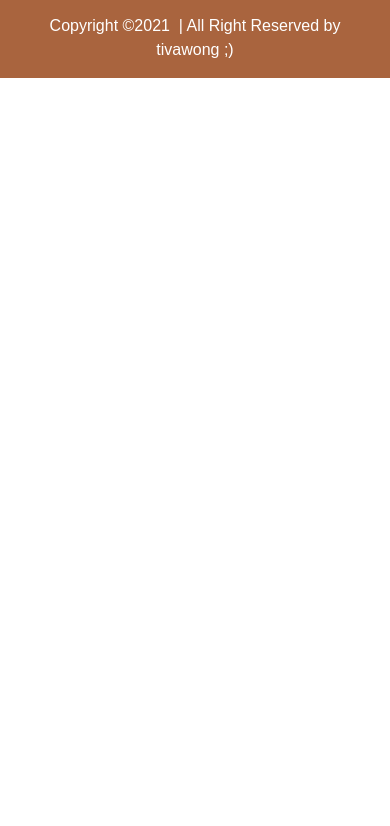
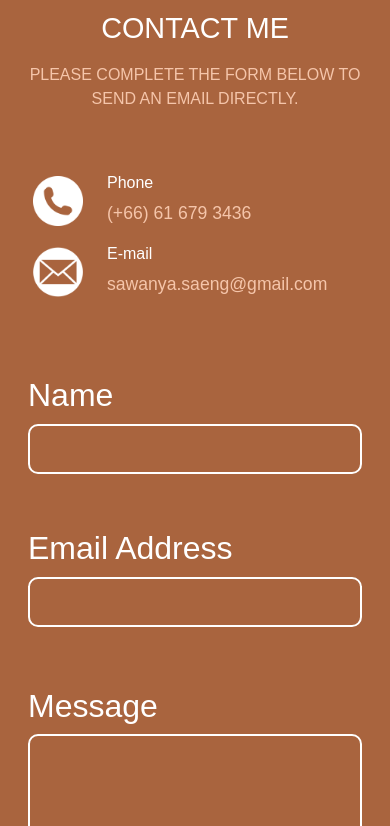
Before and after one commit to sawanya-saeng/sawanya-saeng.github.io, a React (Create React App) app: page / in a window 390 px wide. Shown: the part 8258-9084 px from the top of the page. Before the commit the page ends 8336 px from the top, so only its background shows below. Built offline with nearby package versions, Linux system fonts and the light colour scheme; a web font is replaced by a local one.

Commit message:
figPagev2.0

```diff
--- a/src/App.js
+++ b/src/App.js
@@ -23,7 +23,7 @@ class App extends Component {
   componentDidMount() {
     setTimeout(() => {
       this.setLoading();
-    }, 1500);
+    }, 2500);
   }
 
   setLoading = () => {
@@ -50,7 +50,7 @@ class App extends Component {
             <Banner />
             <Illustrantion />
             <TextEffect />
-            {/* <Contacts /> */}
+            <Contacts />
             <Footer />
           </>
         )}
--- a/src/components/Contacts.js
+++ b/src/components/Contacts.js
@@ -47,9 +47,9 @@ const Contacts = () => {
         <p>PLEASE COMPLETE THE FORM BELOW TO SEND AN EMAIL DIRECTLY.</p>
         <span className="success-message">{sucessMessage}</span>
       </div>
-      <div className="col container">
-        <div class="row">
-          <div class="col boxLeft">
+      <div className="container areaTag">
+        <div className="row">
+          <div className="col-md-6 col-xs-12 boxLeft">
             <div className="row">
               <div className="col boXL1">
                 <img src={Phone} className="picContacts" alt="Phone..." />
@@ -60,10 +60,10 @@ const Contacts = () => {
               </div>
             </div>
           </div>
-          <div class="col boxRight">
+          <div className="col-md-6 col-xs-12 boxRight">
             <div className="row">
               <div className="col boXL1">
-                <img src={Email} className="picContacts" alt="Phone..." />
+                <img src={Email} className="picContacts" alt="Email..." />
               </div>
               <div className="col boXL2">
                 <div className="txtMe">E-mail</div>
@@ -72,11 +72,11 @@ const Contacts = () => {
             </div>
           </div>
         </div>
+
         <div className="container">
           <form onSubmit={handleSubmit(onSubmit)}>
-            <div className="row rowContacts">
-              <div className="areaForm">
-                <div className="col-md-12 col-xs-12">
+            <div className="row">
+              <div className="col-md-6 col-xs-12 areaIn">
                 {/* NAME INPUT */}
                 <div className="text-left boxName">
                   <div className="txtInput">Name</div>
@@ -116,9 +116,7 @@ const Contacts = () => {
                   <div className="line"></div>
                 </div>
               </div>
-              </div>
-              <div className="areaForm">
-                <div className="col-md-12 col-xs-12">
+              <div className="col-md-6 col-xs-12 areaIn">
                 {/* DESCRIPTION */}
                 <div className="boxMeassge">
                   <div className="text-left">
@@ -141,7 +139,6 @@ const Contacts = () => {
                 </button>
               </div>
             </div>
-            </div>
           </form>
         </div>
       </div>
--- a/src/styles/Contacts.css
+++ b/src/styles/Contacts.css
@@ -7,21 +7,17 @@
   padding-bottom: 7rem;
   height: 100%;
 }
-
 .contacts h1 {
   color: #ffffff;
 }
-
 .txtContacts {
   color: #ffffff;
   padding: 1.3rem 0;
 }
-
 .contacts p {
   color: #F5C5AA;
   font-size: 1rem;
 }
-
 .rowTextContacts {
   justify-content: space-around;
   color: #ffffff;
@@ -30,16 +26,15 @@
   padding-right: 15rem;
   border: 1px solid;
 }
-
 .picContacts {
   width: 60px;
 }
 .boXL1{
-  margin-left: 120px;
+  text-align: right;
+  margin-left: -200px;
 }
 .boXL2{
   text-align: left;
-  margin-right: 100px;
 }
 .txtMe {
   font-size: 1.25rem;
@@ -50,16 +45,13 @@
   font-size: 1.3rem;
   color: #F5C5AA;
 }
-
 .areaInput {
   border: 1px solid;
 }
-
 .rowContacts {
   display: flex;
   justify-content: space-evenly;
 }
-
 .txtInput {
   font-size: 2rem;
   color: #ffffff;
@@ -69,11 +61,9 @@
   width: 600px;
   height: 300px;
 }
-
 .boxName {
   justify-content: flex-start;
 }
-
 .boxEmail {
   justify-content: flex-end;
   padding-top: 45px;
@@ -144,158 +134,166 @@ textarea.form-control {
   margin: 0.3rem 0;
 }
 
-.error-message {
-  color: #ff0000;
-  text-align: left;
-}
-
 .success-message {
   font-weight: 900;
   color: #00ff7f;
 }
 
-/*---------------- MEDIA -----------------------*/
-/* @media (max-width: 768px) {
-  .contacts {
-    overflow-x: hidden;
-  }
-
-  .contacts .container {
-    padding: 0 1rem;
-  }
-
-  .contacts p {
-    padding: 0 0.4rem;
-  }
-} */
-
-@media (min-width: 1024px) and (max-width: 1280px) {
+@media (min-width: 1281px) and (max-height: 1920px) {
   .contacts p {
     font-size: 1rem;
     padding: 20px;
   }
   .picContacts {
-    width: 40px;
+    width: 60px;
+  }
+  .boXL1{
+    text-align: right;
+    margin-left: -200px;
+  }
+  .boXL2{
+    text-align: left;
   }
   .txtMe {
-    font-size: 1.1rem;
+    font-size: 1.25rem;
+    color: #ffffff;
   }
   .marginTop {
-    font-size: 0.8rem;
-  }
-  .boxLeft{
-    padding-left: 50px;
-  }
-  .boXL1{
-    margin: 0;
+    margin-top: 5px;
+    font-size: 1.3rem;
+    color: #F5C5AA;
   }
 }
 
-/* Large Desktop */
-@media screen and (width: 1440px) {
-  .contacts {
-    background: #a9643e;
-    padding: 3rem 0;
-    padding-top: 7.5rem;
-    padding-bottom: 0rem;
-    height: 100%;
-  }
-}
-/* tablet */
-@media screen and (max-width: 780px) {
-  .contacts p {
+@media (min-width: 1025px) and (max-width: 1280px) {
+   .contacts p {
     font-size: 1rem;
     padding: 20px;
   }
   .picContacts {
-    width: 40px;
+    width: 60px;
+  }
+  .boXL1{
+    text-align: right;
+    margin-left: -200px;
+  }
+  .boXL2{
+    text-align: left;
   }
   .txtMe {
-    font-size: 1.1rem;
+    font-size: 1.25rem;
+    color: #ffffff;
   }
   .marginTop {
-    font-size: 0.8rem;
+    margin-top: 5px;
+    font-size: 1.3rem;
+    color: #F5C5AA;
   }
-  .boxLeft{
-    padding-left: 50px;
-  }
-  .boXL1{
-    margin: 0;
-  }
-
 }
 
-/* mobile */
-@media (max-width: 480px) {
+@media (width: 1024px) {
   .contacts {
     background: #a9643e;
     padding: 3rem 0;
     padding-top: 5rem;
-    padding-bottom: 10rem;
     height: 100%;
   }
-  .contacts p {
-    font-size: 0.6rem;
-    margin-top: -20px;
+   .contacts p {
+    font-size: 1rem;
+    padding: 10px;
   }
-
   .picContacts {
-    width: 35px;
-  }
-  .txtMe {
-    font-size: 0.9rem;
-  }
-  .marginTop {
-    font-size: 0.7rem;
-  }
-  .boxLeft{
-    padding-left: 20px;
-    margin-top: -20px;
-  }
-  .boxRight{
-    padding-left: 20px;
-    margin-top: 15px;
+    width: 50px;
   }
   .boXL1{
-    margin: 0;
+    text-align: right;
+    margin-left: -200px;
   }
   .boXL2{
     text-align: left;
   }
-   .txtInput {
+  .txtMe {
+    font-size: 1.3rem;
+    color: #ffffff;
+  }
+  .marginTop {
+    font-size: 1.35rem;
+    color: #F5C5AA;
+  }
+}
+
+@media screen and (width: 768px) {
+  .contacts {
+    background: #a9643e;
+    padding: 3rem 0;
+    padding-top: 5rem;
+    height: 100%;
+  }
+   .contacts p {
     font-size: 1rem;
-    margin-top: 20px;
-  }
-  .contacts input,
-  .contacts textarea {
-    width: 100%;
-    height: 40px;
-    box-sizing: border-box;
-    background: none;
-    resize: none;
-    border: 0;
-    border: 0.125rem solid #ffffff;
-    color: #F5C5AA;
-    border-radius: 10px;
-    outline: 0 !important;
-    box-shadow: none !important;
-    margin-bottom: 1rem;
-    padding-left: 0 !important;
-  }
-  .boxEmail {
-    justify-content: flex-end;
-    padding-top: 1px;
-  }
-  .areaForm {
-    box-sizing: border-box;
-    width: 550px;
-    height: 200px;
     padding: 10px;
   }
-  .error-message {
-    color: #ff0000;
+  .picContacts {
+    width: 50px;
+    margin-top: 5px;
+  }
+  .boXL1{
+    text-align: right;
+    margin-left: -200px;
+  }
+  .boXL2{
     text-align: left;
-    font-size: 0.8rem;
-    padding: 0;
+  }
+  .txtMe {
+    font-size: 1.2rem;
+    color: #ffffff;
+  }
+  .marginTop {
+    font-size: 1.25rem;
+    color: #F5C5AA;
   }
 }
+
+@media (min-width: 320px) and (max-width: 480px) {
+  .contacts {
+    background: #a9643e;
+    padding: 3rem 0;
+    padding-top: 5rem;
+    height: 100%;
+  }
+  .contacts h1 {
+    font-size: 1.8rem;
+  }
+  .contacts p {
+    font-size: 1rem;
+    padding: 10px;
+  }
+  .picContacts {
+    width: 50px;
+    margin-top: 5px;
+  }
+  .boXL1{
+    text-align: right;
+  }
+  .boXL2{
+    text-align: left;
+  }
+  .boxRight{
+    margin-top: 15px;
+  }
+  .txtMe {
+    font-size: 1rem;
+    color: #ffffff;
+  }
+  .marginTop {
+    font-size: 1.1rem;
+    color: #F5C5AA;
+  }
+  .areaTag{
+    margin-top: -30px;
+  }
+  .areaIn{
+    padding: 40px;
+    margin-top: -30px;
+  }
+}
```
Lines whose indentation alone changed are shown as unchanged.
